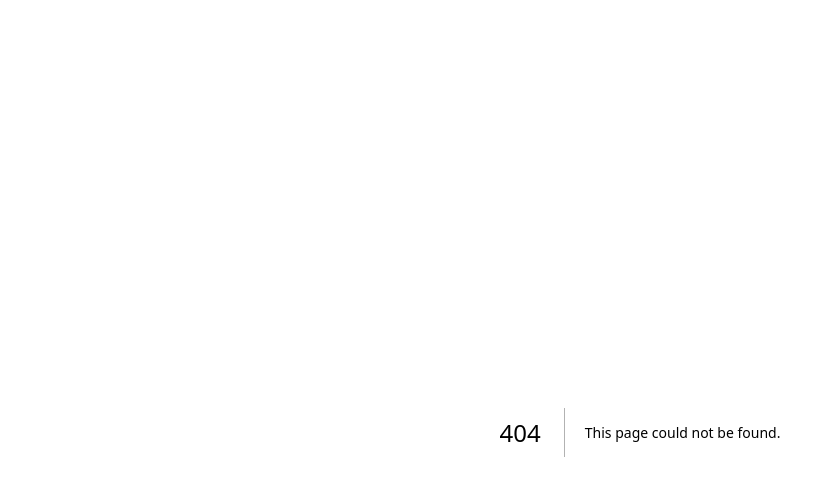
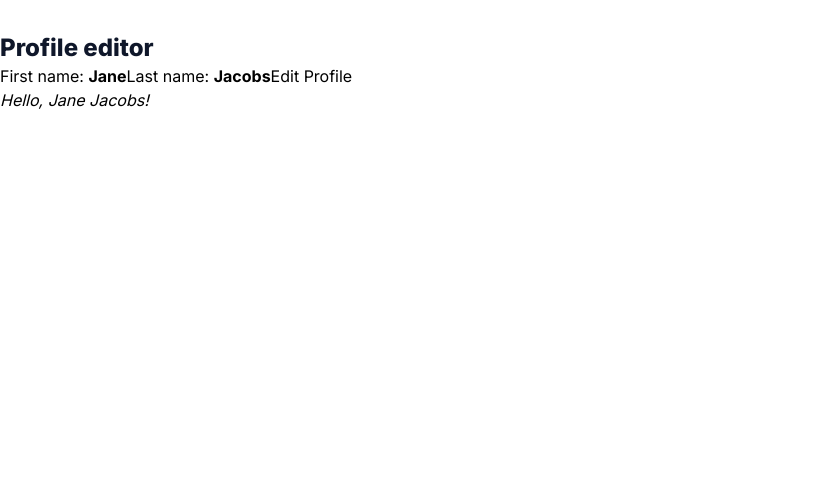
Before and after one commit to TaiseiNemoto/react-practice-app, a Next.js app: page /reacting-to-input-with-state/profile-editor in a window 1280 px wide. Before the commit this address had no page. Shown: the top 496 px of the page, without its empty margins (0-838 px from the left). Built offline with nearby package versions, Linux system fonts and the light colour scheme.

Commit message:
[add]Reacting to Input with State：Profile editorまで完了

```diff
--- a/src/app/reacting-to-input-with-state/page.tsx
+++ b/src/app/reacting-to-input-with-state/page.tsx
@@ -9,10 +9,10 @@ export default function page() {
         pageName="Add and remove a CSS class"
         link="/reacting-to-input-with-state/add-and-remove-a-css-class"
       />
-      {/* <PageLink
-        pageName="Fix the mutations using non-mutative methods"
-        link="/updating-arrays-in-state/fix-the-mutations-using-non-mutative-methods"
-      /> */}
+      <PageLink
+        pageName="Profile editor"
+        link="/reacting-to-input-with-state/profile-editor"
+      />
     </main>
   );
 }
--- /dev/null
+++ b/src/app/reacting-to-input-with-state/profile-editor/page.tsx
@@ -0,0 +1,11 @@
+import H1Element from '@/components/common/H1Element';
+import EditProfile from '@/components/reacting-to-input-with-state/profile-editor/EditProfile';
+
+export default function page() {
+  return (
+    <main>
+      <H1Element title="Profile editor" />
+      <EditProfile />
+    </main>
+  );
+}
--- /dev/null
+++ b/src/components/reacting-to-input-with-state/profile-editor/EditProfile.tsx
@@ -0,0 +1,41 @@
+'use client';
+
+import { useState } from 'react';
+
+export default function EditProfile() {
+  const [isEditing, setIsEditing] = useState(false);
+  const [firstName, setFirstName] = useState('Jane');
+  const [lastName, setLastName] = useState('Jacobs');
+
+  return (
+    <form
+      onSubmit={(e) => {
+        e.preventDefault();
+        setIsEditing(!isEditing);
+      }}
+    >
+      <label>
+        First name:{' '}
+        {isEditing ? (
+          <input onChange={(e) => setFirstName(e.target.value)} />
+        ) : (
+          <b>{firstName}</b>
+        )}
+      </label>
+      <label>
+        Last name:{' '}
+        {isEditing ? (
+          <input onChange={(e) => setLastName(e.target.value)} />
+        ) : (
+          <b>{lastName}</b>
+        )}
+      </label>
+      <button type="submit">{isEditing ? 'Save' : 'Edit'} Profile</button>
+      <p>
+        <i>
+          Hello, {firstName} {lastName}!
+        </i>
+      </p>
+    </form>
+  );
+}
```
